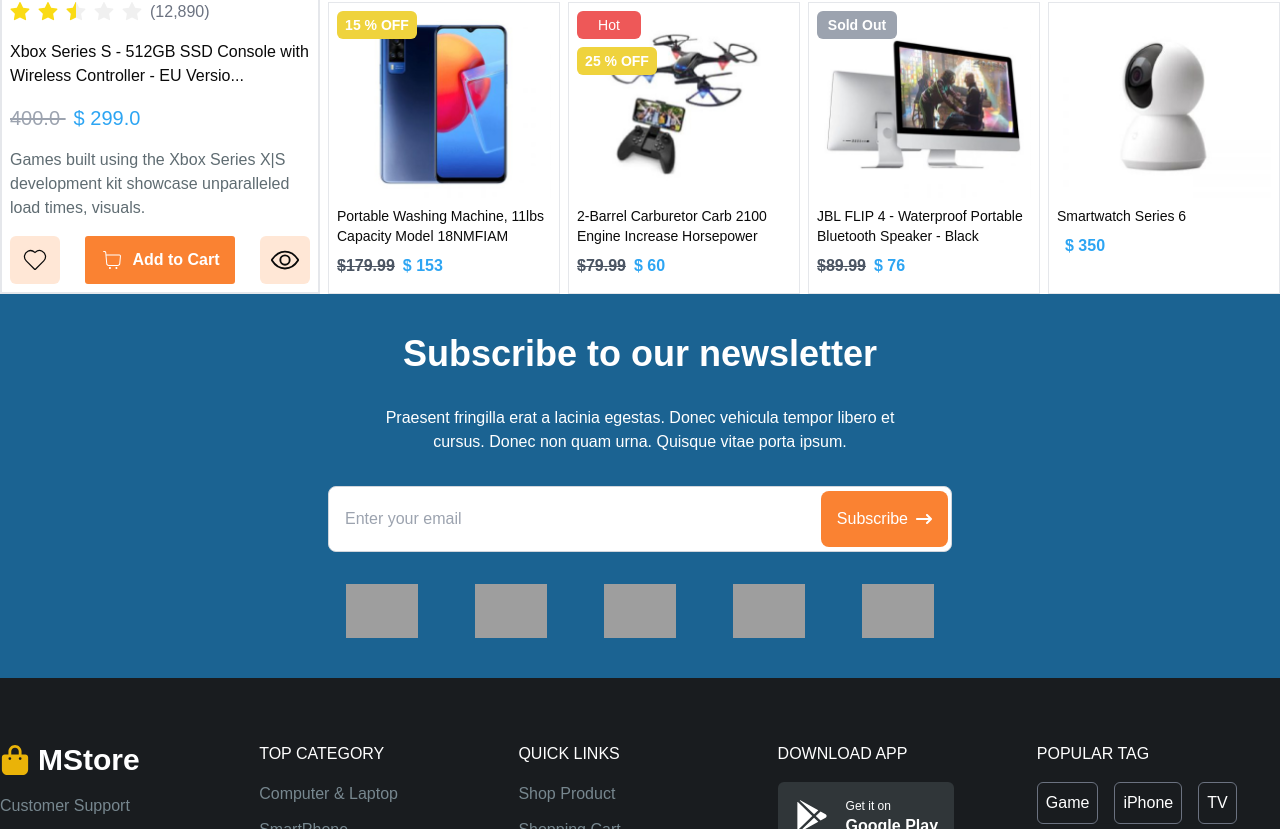
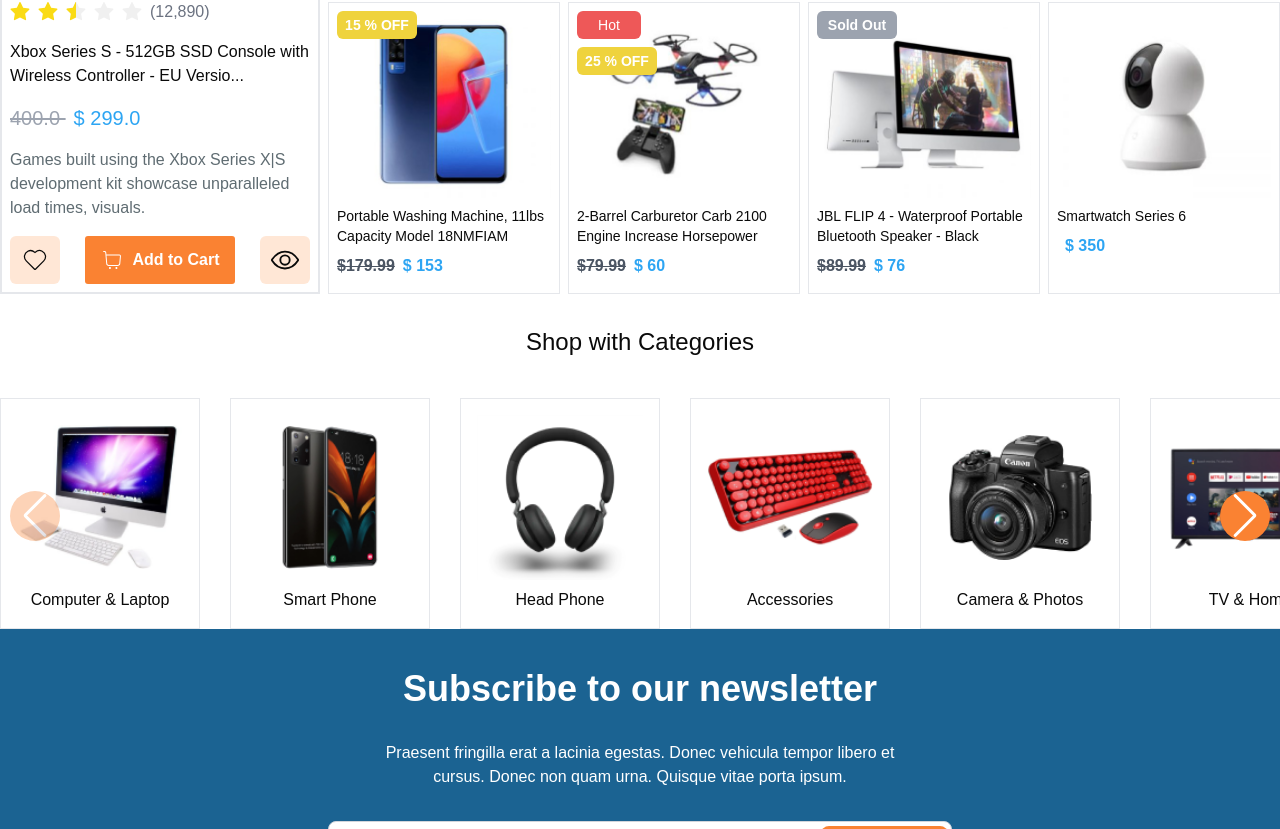
Before and after one commit to Mahedi-Hasan10/e-commerce-frontend, a Next.js app: page / in a window 1280 px wide. Shown: the part 1334-2163 px from the top of the page. Built offline with nearby package versions, Linux system fonts and the light colour scheme; grey boxes are pictures that could not be loaded.

Commit message:
shop categories section

```diff
--- a/app/(site)/components/home/bestdeal.js
+++ b/app/(site)/components/home/bestdeal.js
@@ -10,98 +10,7 @@
 import { startCountDown } from "../common/countdown"; // Adjust the path based on your project structure
 
 const BestDeal = () => {
-  // const products = [
-  //   {
-  //     index: 1,
-  //     image: "/drone.png",
-  //     productTitle:
-  //       "Xbox Series S - 512GB SSD Console with Wireless Controller - EU Version",
-  //     details:
-  //       "Next-gen gaming console with 512GB SSD and 4K streaming capability.",
-  //     rating: 4.5,
-  //     newPrice: 299.99,
-  //     discount: 0,
-  //     marketStatus: "Hot",
-  //   },
-  //   {
-  //     index: 2,
-  //     image: "/mobile_1.png",
-  //     productTitle:
-  //       "Bose Sport Earbuds - Wireless Earphones - Bluetooth In Ear",
-  //     details:
-  //       "Sweat and weather-resistant wireless earbuds with up to 5 hours of battery life.",
-  //     rating: 4.8,
-  //     newPrice: 179.99,
-  //     discount: 10,
-  //     marketStatus: "Sold Out",
-  //   },
-  //   {
-  //     index: 3,
-  //     image: "/controller.png",
-  //     productTitle: "Simple Mobile 4G LTE Prepaid Smartphone",
-  //     details:
-  //       "Affordable prepaid smartphone with 4G LTE support and 32GB storage.",
-  //     rating: 4.2,
-  //     newPrice: 89.99,
-  //     discount: 0,
-  //     marketStatus: "Hot",
-  //   },
-  //   {
-  //     index: 4,
-  //     image: "/headphone.png",
-  //     productTitle: "Sony DSCHX8 High Zoom Point & Shoot Camera",
-  //     details:
-  //       "Compact point-and-shoot camera with 20x optical zoom and 18.2 MP sensor.",
-  //     rating: 4.7,
-  //     newPrice: 359.99,
-  //     discount: 0,
-  //     marketStatus: "Available",
-  //   },
-  //   {
-  //     index: 5,
-  //     image: "/mobile.png",
-  //     productTitle: "Portable Washing Machine, 11lbs Capacity Model 18NMFIAM",
-  //     details:
-  //       "Portable washing machine with 11lbs capacity and twin tub design.",
-  //     rating: 4.3,
-  //     newPrice: 179.99,
-  //     discount: 15, // Updated discount
-  //     marketStatus: "Hot",
-  //   },
-  //   {
-  //     index: 6,
-  //     image: "/toy.png",
-  //     productTitle: "2-Barrel Carburetor Carb 2100 Engine Increase Horsepower",
-  //     details:
-  //       "2-barrel carburetor designed for 2100 engine to increase horsepower.",
-  //     rating: 4.1,
-  //     newPrice: 79.99,
-  //     discount: 25, // Updated discount
-  //     marketStatus: "Available",
-  //   },
-  //   {
-  //     index: 7,
-  //     image: "/mac.png",
-  //     productTitle:
-  //       "JBL FLIP 4 - Waterproof Portable Bluetooth Speaker - Black",
-  //     details:
-  //       "Waterproof Bluetooth speaker with 12 hours of playtime and dual passive bass radiators.",
-  //     rating: 4.5,
-  //     newPrice: 89.99,
-  //     discount: 15, // Updated discount
-  //     marketStatus: "Sold Out",
-  //   },
-  //   {
-  //     index: 8,
-  //     image: "/cctv.png",
-  //     productTitle: "Smartwatch Series 6",
-  //     details: "Fitness tracker with heart rate monitoring and GPS.",
-  //     rating: 4.5,
-  //     newPrice: 349.99,
-  //     discount: 0,
-  //     marketStatus: "Available",
-  //   },
-  // ];
+
   const products = [
     {
       index: 1,
@@ -218,7 +127,7 @@
   });
 
   useEffect(() => {
-    const countDownDate = new Date("Nov 5, 2024 15:37:25").getTime();
+    const countDownDate = new Date("Nov 25, 2024 15:37:25").getTime();
 
     // Start the countdown and update the state
     startCountDown(countDownDate, setTimeLeft);
--- a/app/(site)/components/home/hero.js
+++ b/app/(site)/components/home/hero.js
@@ -14,7 +14,7 @@
 import "swiper/css/pagination";
 
 // import required modules
-import { EffectFade, Navigation, Pagination } from "swiper/modules";
+import { EffectFade, Pagination } from "swiper/modules";
 
 const Hero = () => {
   const items = [
@@ -92,7 +92,6 @@
             slidesPerView={1} // You can change this to adjust the number of visible slides
             loop={true} // Enables loop mode
             pagination={{ clickable: true }} // Optional: pagination dots
-            navigation={true} // Optional: adds navigation arrows
             modules={[EffectFade, Pagination]}
             className="mySwiper"
           >
--- /dev/null
+++ b/app/(site)/components/home/shopcategory.js
@@ -0,0 +1,72 @@
+"use client";
+// Import Swiper React components
+import { Swiper, SwiperSlide } from "swiper/react";
+
+import "swiper/css";
+import "swiper/css/navigation";
+
+import { Navigation } from "swiper/modules";
+import Image from "next/image";
+
+const Shopcategory = () => {
+  const categories = [
+    {
+      name: "Computer & Laptop",
+      image: "/Image (5).png",
+    },
+    {
+      name: "Smart Phone",
+      image: "/Image.png",
+    },
+    {
+      name: "Head Phone",
+      image: "/Image (4).png",
+    },
+    {
+      name: "Accessories",
+      image: "/Image (2).png",
+    },
+    {
+      name: "Camera & Photos",
+      image: "/Image (1).png",
+    },
+    {
+      name: "TV & Home",
+      image: "/Image (3).png",
+    },
+  ];
+
+  return (
+    <div className="container public-sans mt-8">
+      <section className="text-center">
+        <h1 className="text-2xl font-medium">Shop with Categories</h1>
+      </section>
+      <section className="mt-10">
+        <Swiper
+          slidesPerView={3}
+          spaceBetween={30}
+          navigation={true}
+          modules={[Navigation]}
+          className="mySwiper"
+        >
+          {categories.map((category, index) => (
+            <SwiperSlide key={index} id="slide">
+              <div className="flex flex-col items-center border-[1px] border-gray-200 p-4 space-y-2">
+                <Image
+                  src={category.image}
+                  width={148}
+                  height={148}
+                  alt={category.name}
+                  layout="responsive"
+                />
+                <h3>{category.name}</h3>
+              </div>
+            </SwiperSlide>
+          ))}
+        </Swiper>
+      </section>
+    </div>
+  );
+};
+
+export default Shopcategory;
--- a/app/(site)/page.js
+++ b/app/(site)/page.js
@@ -1,12 +1,14 @@
 import BestDeal from "./components/home/bestdeal";
 import Hero from "./components/home/hero";
 import Newsletter from "./components/home/newsletter";
+import Shopcategory from "./components/home/shopcategory";
 
 export default function Home() {
   return (
     <div>
       <Hero />
       <BestDeal />
+      <Shopcategory />
       <Newsletter />
     </div>
   );
--- a/app/globals.css
+++ b/app/globals.css
@@ -94,3 +94,25 @@
     width: 100% !important; /* Or any other style you prefer for mobile */
   }
 }
+.swiper-button-next,
+.swiper-button-prev {
+  width: 50px !important;
+  height: 50px !important;
+  background-color: #fa8232;
+  border-radius: 100%;
+}
+.swiper-button-next::after,
+.swiper-button-prev::after {
+  width: 15% !important; /* Adjust the width as needed */
+  height: 15% !important;
+  display: flex;
+  justify-content: center; /* Horizontal */
+  align-items: center;
+  color: white; /* Vertical */
+  /* Adjust the height as needed */
+}
+
+#slide {
+  width: 200px !important;
+  height: auto !important;
+}
```
